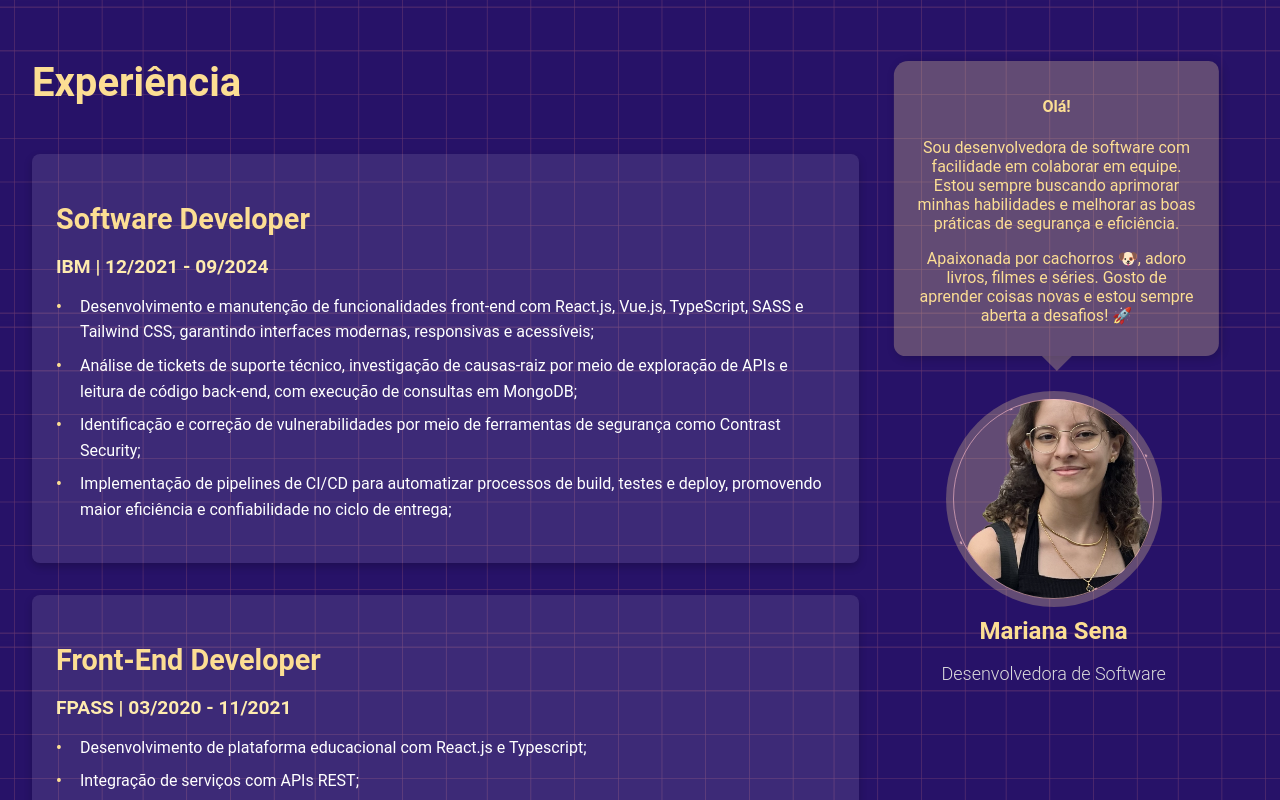
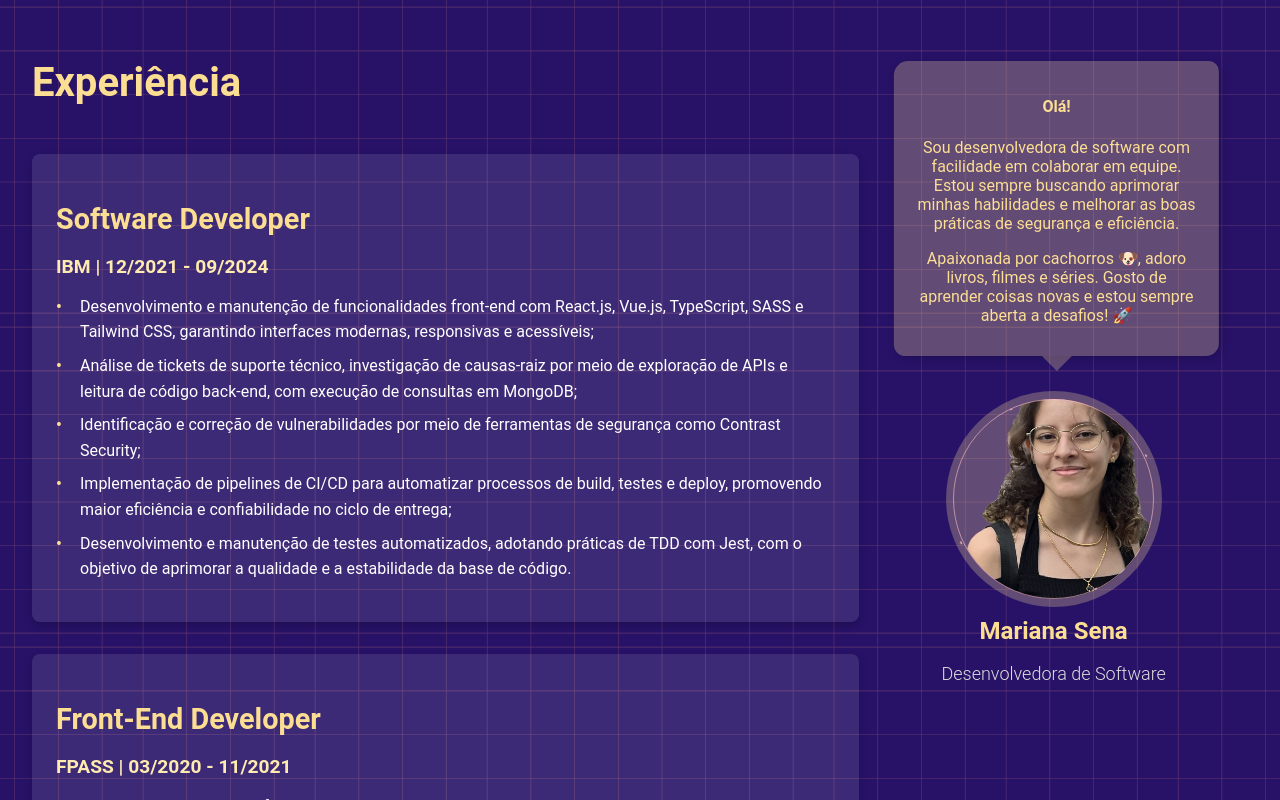
Before and after one commit to mari-sena/marisena, a Next.js app: page / in a window 1280 px wide. Shown: the top 800 px of the page. Built offline with nearby package versions, Linux system fonts and the light colour scheme.

Commit message:
chore: adding jest experience

```diff
--- a/app/components/organisms/work-experience.tsx
+++ b/app/components/organisms/work-experience.tsx
@@ -29,6 +29,7 @@ function WorkExperience() {
           "Análise de tickets de suporte técnico, investigação de causas-raiz por meio de exploração de APIs e leitura de código back-end, com execução de consultas em MongoDB;",
           "Identificação e correção de vulnerabilidades por meio de ferramentas de segurança como Contrast Security;",
           "Implementação de pipelines de CI/CD para automatizar processos de build, testes e deploy, promovendo maior eficiência e confiabilidade no ciclo de entrega;",
+          "Desenvolvimento e manutenção de testes automatizados, adotando práticas de TDD com Jest, com o objetivo de aprimorar a qualidade e a estabilidade da base de código.",
         ]}
       />
       <ExperienceItem
```
